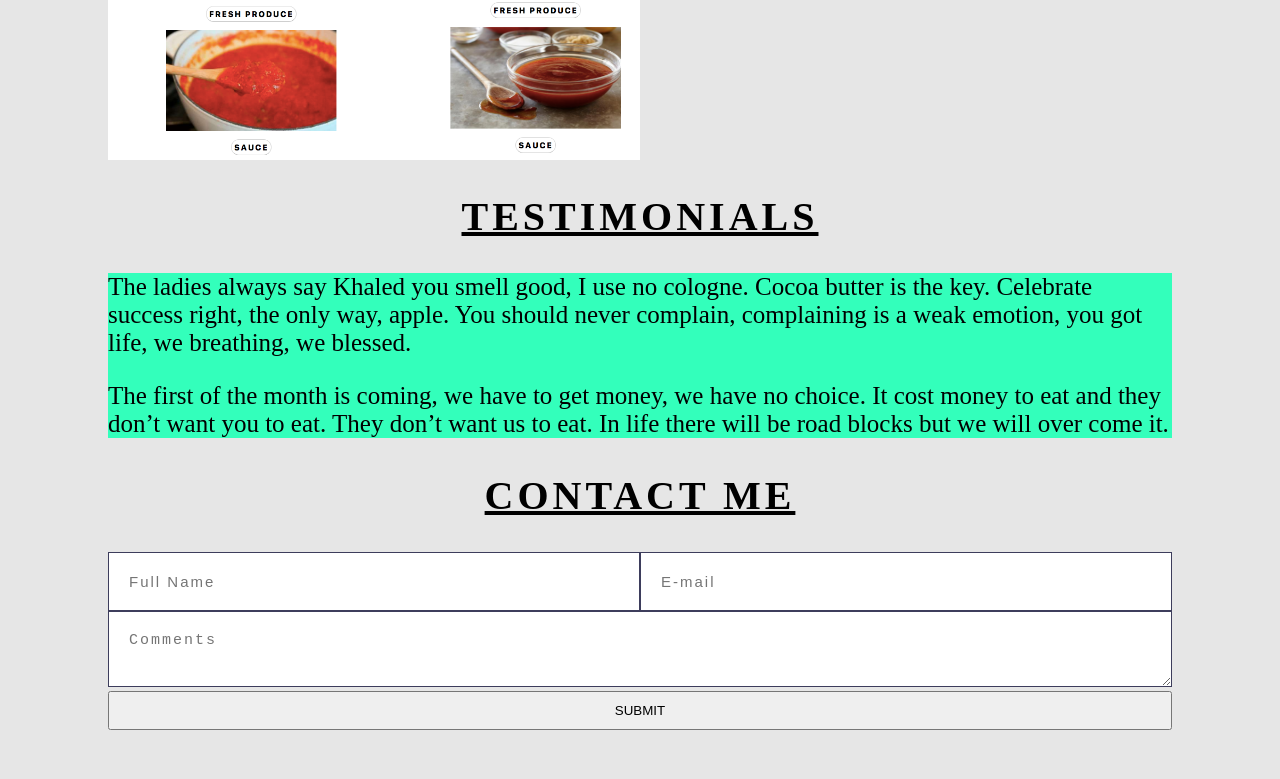
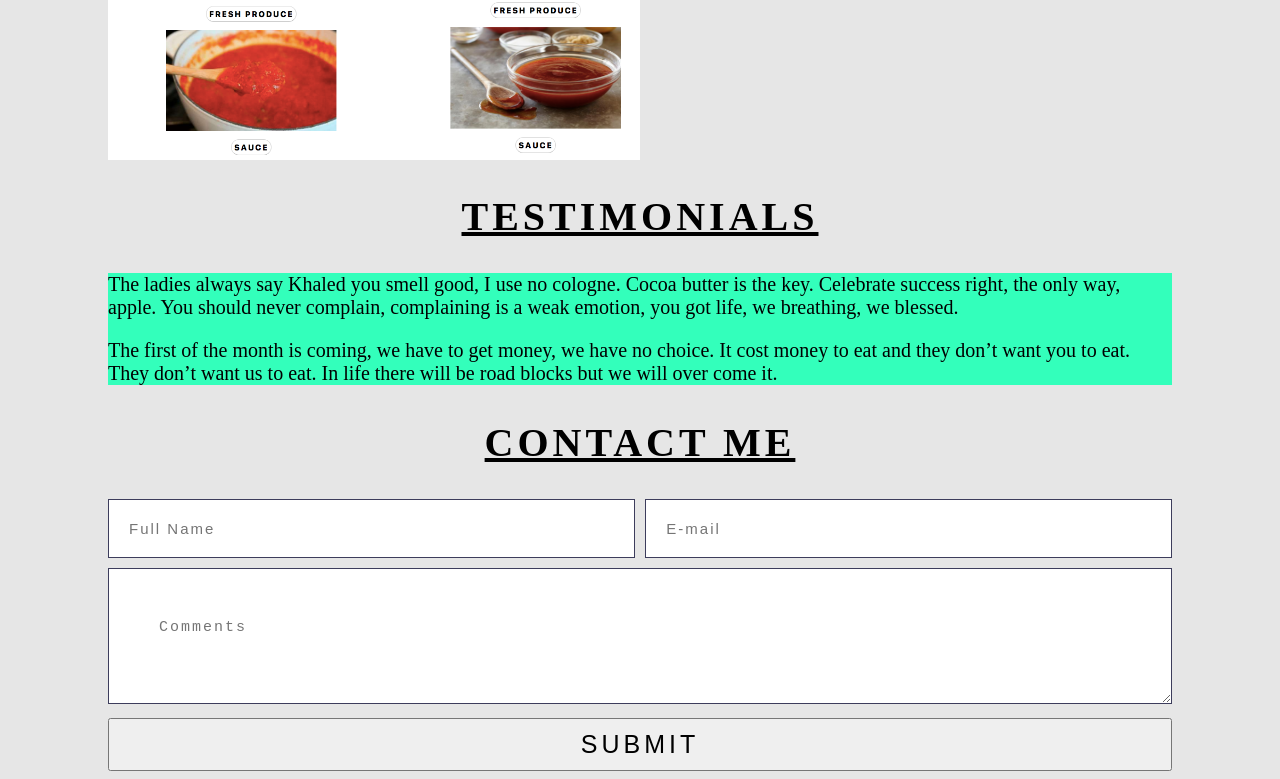
Before and after one commit to Dereje24/Portfolio, a plain HTML site: page index.html in a window 1280 px wide. Shown: the part 1640-2419 px from the top of the page. Before the commit the page ends 2378 px from the top, so only its background shows below. Drawn offline with Linux system fonts and the light colour scheme.

Commit message:
html and css edits are done for now. JS DOM manuoulations will follow next

```diff
--- a/index.html
+++ b/index.html
@@ -45,8 +45,10 @@
 	<section class="contact">
 		<h1>Contact Me</h1>
 		<form>
+			<div class="input">
 			<input type="text" name="name" placeholder="Full Name">
 			<input type="email" name="email" placeholder="E-mail">
+			</div>
 			<textarea placeholder="Comments"></textarea>
 			<button>Submit</button>
 		</form>
--- a/style.css
+++ b/style.css
@@ -84,12 +84,10 @@ h1{
 	display: flex;
 	flex-direction: column;
 }
-.testimonialContainer{
 
-}
 .testimonial{
 	background-color: #33ffbb;
-	font-size: 25px;
+	font-size: 20px;
 }
 .name-and-email{
 	display: inline-block;
@@ -103,25 +101,36 @@ form{
 	width: 100%;
 }
 input {
+
 	border: 1px solid #3d3d5c;
 	padding: 20px;
 	font-size: 15px;
 	letter-spacing: 2px;
-	width: 50%;
+	width: 49.5%;
 	position: inherit;
 	float: left;
+	margin-bottom: 10px;
+	/*margin-right: 25px;
+	margin-bottom: 15px;*/
 }
-
+.input{
+	display: flex;
+	flex-direction: row;
+	justify-content: space-between;
+}
 form textarea{
 	border: 1px solid #3d3d5c;
-	padding: 20px;
+	padding: 50px;
 	font-size: 15px;
 	letter-spacing: 2px;
 	width: 100%;
+	margin-bottom: 10px;
 }
 form button{
 	text-transform: uppercase;
 	text-align: center;
 	padding: 10px;
 	width: 100%;
+	font-size: 25px;
+	letter-spacing: 4px;
 }
```
